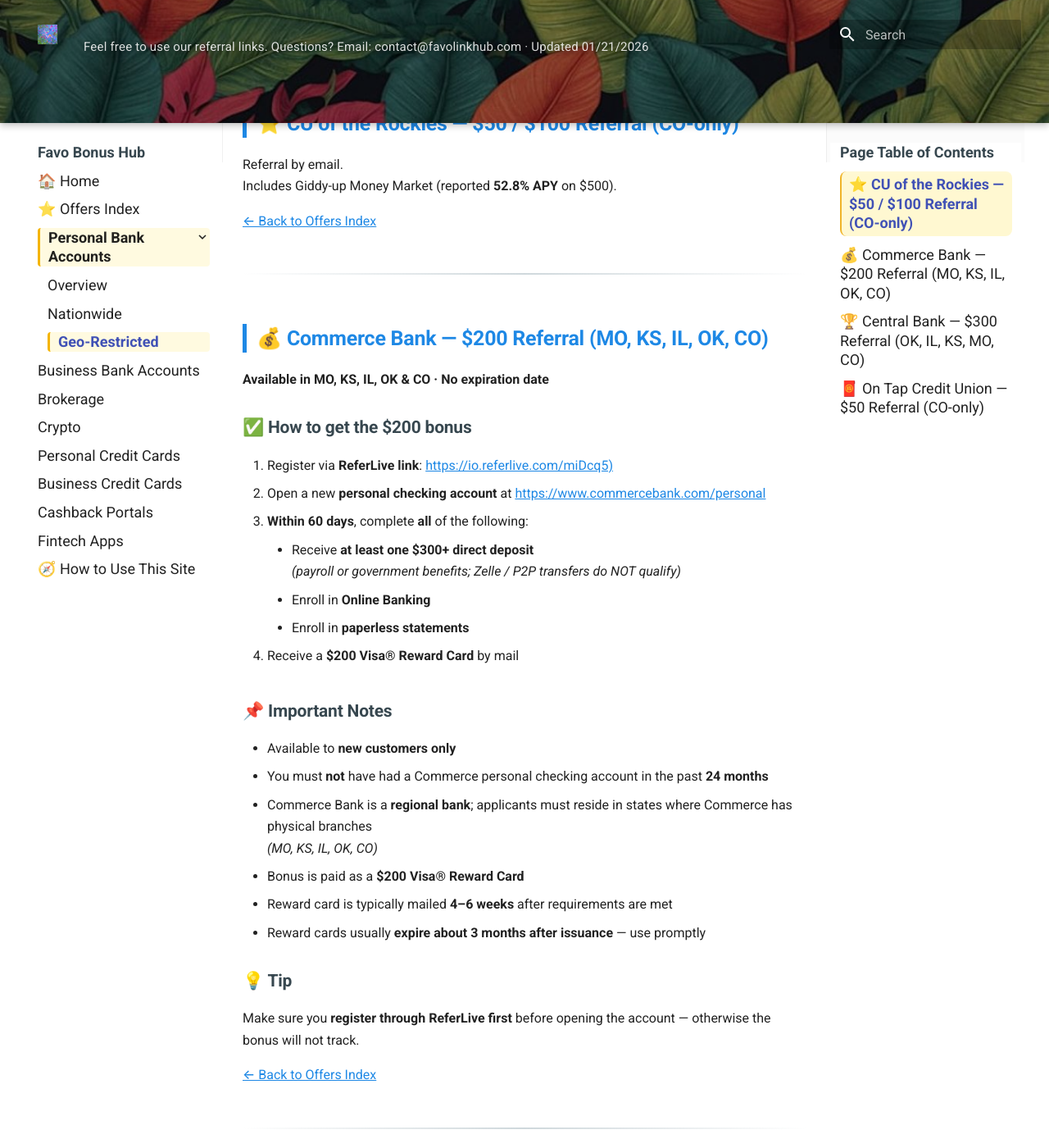
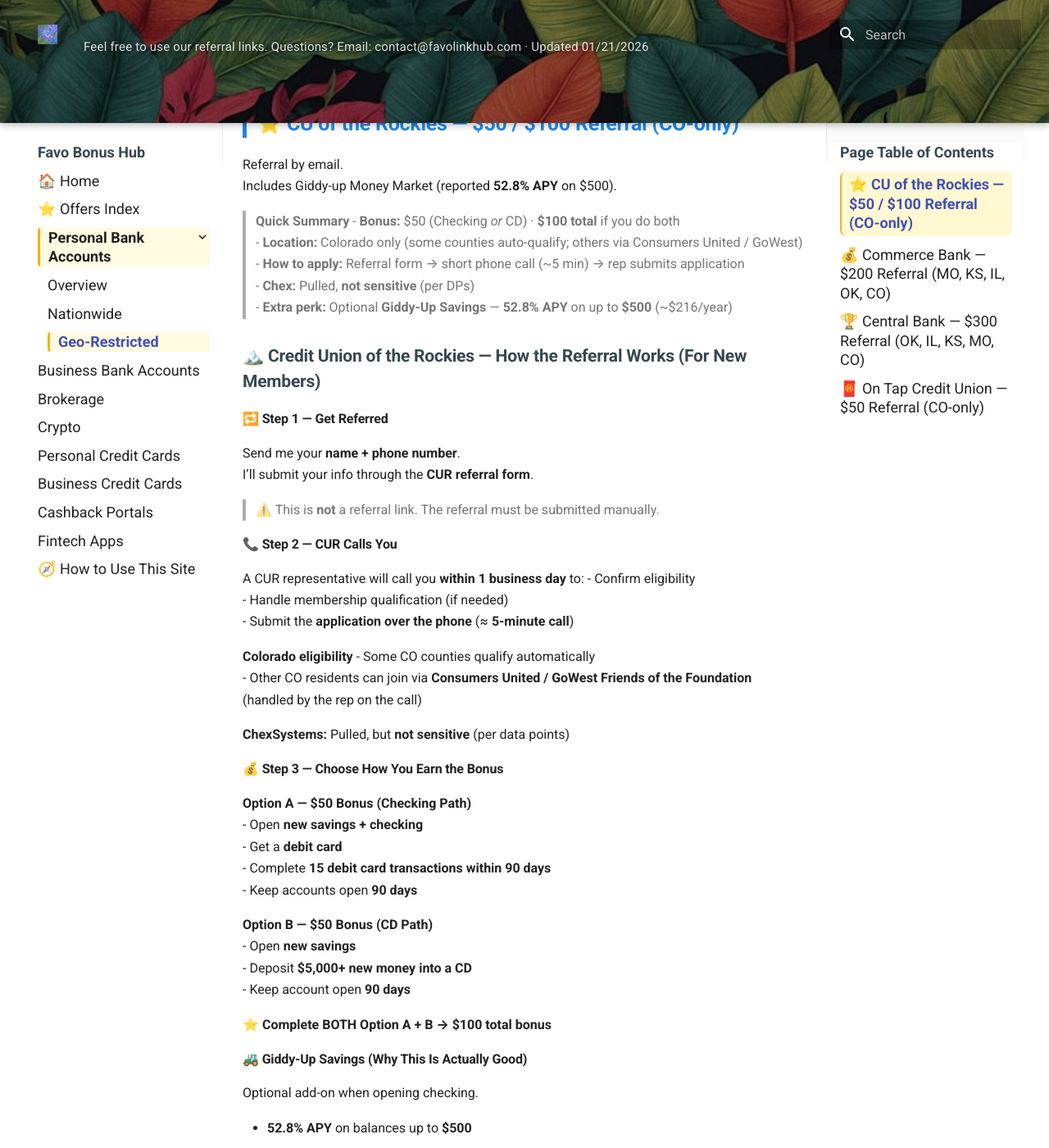
Before and after one commit to whispersofzephyr/favolinkhub-site, an MkDocs documentation site: the page built from docs/personal-bank-geo.md, in a window 1280 px wide and 1400 px high, scrolled down 357 px. Shown: the whole window at 82% size. Built offline with MkDocs 1.6.1 and Material for MkDocs 9.7.7, drawn with Linux system fonts in a browser that asks for light colours; some of the changed text lies outside the part shown.

Commit message:
Update personal-bank-geo.md

```diff
--- a/docs/personal-bank-geo.md
+++ b/docs/personal-bank-geo.md
@@ -11,6 +11,76 @@ If you are looking for accounts available nationwide, see:
 
 Referral by email.
 Includes Giddy-up Money Market (reported **52.8% APY** on $500).
+
+> **Quick Summary**
+> - **Bonus:** $50 (Checking *or* CD) · **$100 total** if you do both
+> - **Location:** Colorado only (some counties auto-qualify; others via Consumers United / GoWest)
+> - **How to apply:** Referral form → short phone call (~5 min) → rep submits application
+> - **Chex:** Pulled, **not sensitive** (per DPs)
+> - **Extra perk:** Optional **Giddy-Up Savings** — **52.8% APY** on up to **$500** (~$216/year)
+
+### 🏔️ Credit Union of the Rockies — How the Referral Works (For New Members)
+
+#### 🔁 Step 1 — Get Referred
+Send me your **name + phone number**.
+I’ll submit your info through the **CUR referral form**.
+
+> ⚠️ This is **not** a referral link. The referral must be submitted manually.
+
+#### 📞 Step 2 — CUR Calls You
+A CUR representative will call you **within 1 business day** to:
+- Confirm eligibility
+- Handle membership qualification (if needed)
+- Submit the **application over the phone** (≈ **5-minute call**)
+
+**Colorado eligibility**
+- Some CO counties qualify automatically
+- Other CO residents can join via **Consumers United / GoWest Friends of the Foundation**
+  (handled by the rep on the call)
+
+**ChexSystems:** Pulled, but **not sensitive** (per data points)
+
+#### 💰 Step 3 — Choose How You Earn the Bonus
+
+**Option A — $50 Bonus (Checking Path)**
+- Open **new savings + checking**
+- Get a **debit card**
+- Complete **15 debit card transactions within 90 days**
+- Keep accounts open **90 days**
+
+**Option B — $50 Bonus (CD Path)**
+- Open **new savings**
+- Deposit **$5,000+ new money into a CD**
+- Keep account open **90 days**
+
+⭐ **Complete BOTH Option A + B → $100 total bonus**
+
+#### 🚜 Giddy-Up Savings (Why This Is Actually Good)
+Optional add-on when opening checking.
+
+- **52.8% APY** on balances up to **$500**
+- About **$18/month** once fully funded
+  → **~$216/year** on $500
+- Still earns **52.8% APY** while accumulating toward $500
+
+**Requirements**
+
+- **5 debit card purchases/month**
+- **$300+ monthly direct deposit**
+- **eStatements**
+
+**What works**
+- **Cash App & PayPal** count as debit transactions
+- **ACH from any external bank** works as direct deposit
+
+### 📝 Key Terms (Plain English)
+- **18+**, new members only
+- **Colorado only** (membership eligibility applies)
+- **One bonus per person**
+- **$25 early closure fee** if closed before 90 days
+- Bonus is **taxable**
+- Bonus usually posts **within ~2 business days** after requirements
+- Offer may be **changed or ended** at any time
 
 --8<-- "snippets/back-to-list.md"
 
```
